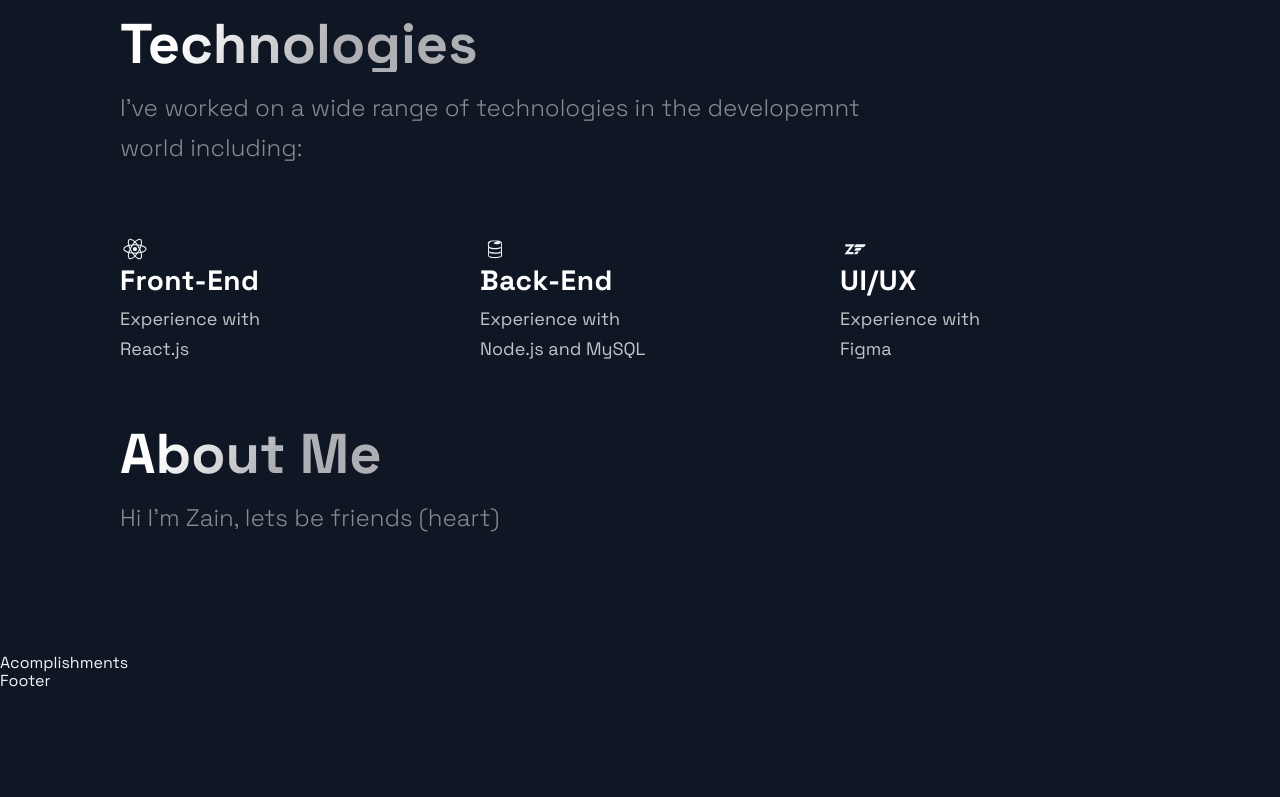
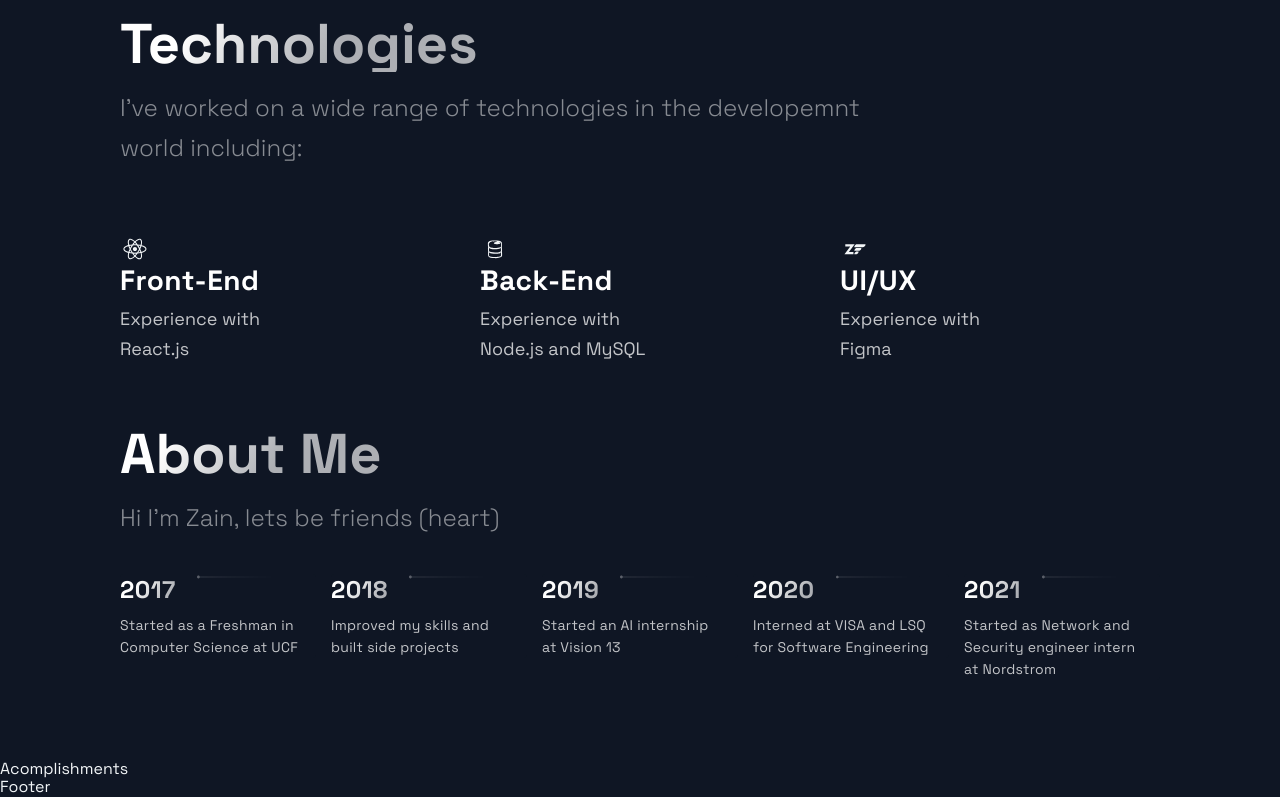
Before and after one commit to epiczain1234/Next.js-Portfolio-Code, a Next.js app: page / in a window 1280 px wide. Shown: the part 2233-3030 px from the top of the page. Before the commit the page ends 2924 px from the top, so only its background shows below. Built offline with nearby package versions, Linux system fonts and the light colour scheme.

Commit message:
Added Timelines Sections

```diff
--- a/src/components/TimeLine/TimeLine.js
+++ b/src/components/TimeLine/TimeLine.js
@@ -7,22 +7,22 @@ import { TimeLineData } from '../../constants/constants';
 const TOTAL_CAROUSEL_COUNT = TimeLineData.length;
 
 const Timeline = () => {
-  // const [activeItem, setActiveItem] = useState(0);
-   const carouselRef = useRef();
+const [activeItem, setActiveItem] = useState(0);
+const carouselRef = useRef();
 
-  // const scroll = (node, left) => {
-  //   return node.scrollTo({ left, behavior: 'smooth' });
-  // }
+  const scroll = (node, left) => {
+    return node.scrollTo({ left, behavior: 'smooth' });
+  }
 
-  // const handleClick = (e, i) => {
-  //   e.preventDefault();
+  const handleClick = (e, i) => {
+    e.preventDefault();
 
-  //   if (carouselRef.current) {
-  //     const scrollLeft = Math.floor(carouselRef.current.scrollWidth * 0.7 * (i / TimeLineData.length));
+    if (carouselRef.current) {
+      const scrollLeft = Math.floor(carouselRef.current.scrollWidth * 0.7 * (i / TimeLineData.length));
 
-  //     scroll(carouselRef.current, scrollLeft);
-  //   }
-  // }
+      scroll(carouselRef.current, scrollLeft);
+    }
+  }
 
   // const handleScroll = () => {
   //   if (carouselRef.current) {
@@ -48,9 +48,66 @@ const Timeline = () => {
       <SectionText>Hi I'm Zain, lets be friends (heart)</SectionText>
       <CarouselContainer ref={carouselRef}>
         <>
-        {/* {TimeLineData.map((item, index))} */}
+          {TimeLineData.map((item, index) => (
+            <CarouselMobileScrollNode key={index} final={TOTAL_CAROUSEL_COUNT - 1}>
+                <CarouselItem
+                index={index}
+                id={'carousel_item-${index}'}
+                active={activeItem}
+                onClick={(e) => handleClick(e, index)}
+                >
+                <CarouselItemTitle>
+                  {item.year}
+                  <CarouselItemImg
+                    width="208"
+                    height="6"
+                    viewBox="0 0 208 6"
+                    fill="none"
+                    xmlns="http://www.w3.org/2000/svg">
+                    <path
+                      fill-rule="evenodd"
+                      clip-rule="evenodd"
+                      d="M2.5 5.5C3.88071 5.5 5 4.38071 5 3V3.5L208 3.50002V2.50002L5 2.5V3C5 1.61929 3.88071 0.5 2.5 0.5C1.11929 0.5 0 1.61929 0 3C0 4.38071 1.11929 5.5 2.5 5.5Z"
+                      fill="url(#paint0_linear)"
+                      fill-opacity="0.33"
+                    />
+                    <defs>
+                      <linearGradient
+                        id="paint0_linear"
+                        x1="-4.30412e-10"
+                        y1="0.5"
+                        x2="208"
+                        y2="0.500295"
+                        gradientUnits="userSpaceOnUse">
+                        <stop stop-color="white" />
+                        <stop
+                          offset="0.79478"
+                          stop-color="white"
+                          stop-opacity="0"
+                        />
+                      </linearGradient>
+                    </defs>
+                  </CarouselItemImg>
+                </CarouselItemTitle>
+                <CarouselItemText>{item.text}</CarouselItemText>
+                </CarouselItem>
+            </CarouselMobileScrollNode>
+          ))}
         </>
       </CarouselContainer>
+      <CarouselButtons>
+        {TimeLineData.map((item,index) => (
+          <CarouselButton
+            key={index}
+            index={index}
+            active={activeItem}
+            onClick={(e) => handleClick(e,index)}
+            type="button"
+          >
+            <CarouselButtonDot active={activeItem}/>
+          </CarouselButton>
+        ))}
+      </CarouselButtons>
     </Section>
   );
 };
--- a/src/constants/constants.js
+++ b/src/constants/constants.js
@@ -38,9 +38,9 @@ export const projects = [
 ];
 
 export const TimeLineData = [
-  { year: 2017, text: 'Started my journey', },
-  { year: 2018, text: 'Worked as a freelance developer', },
-  { year: 2019, text: 'Founded JavaScript Mastery', },
-  { year: 2020, text: 'Shared my projects with the world', },
-  { year: 2021, text: 'Started my own platform', },
+  { year: 2017, text: 'Started as a Freshman in Computer Science at UCF'},
+  { year: 2018, text: 'Improved my skills and built side projects', },
+  { year: 2019, text: 'Started an AI internship at Vision 13', },
+  { year: 2020, text: 'Interned at VISA and LSQ for Software Engineering', },
+  { year: 2021, text: 'Started as Network and Security engineer intern at Nordstrom', },
 ];
```
